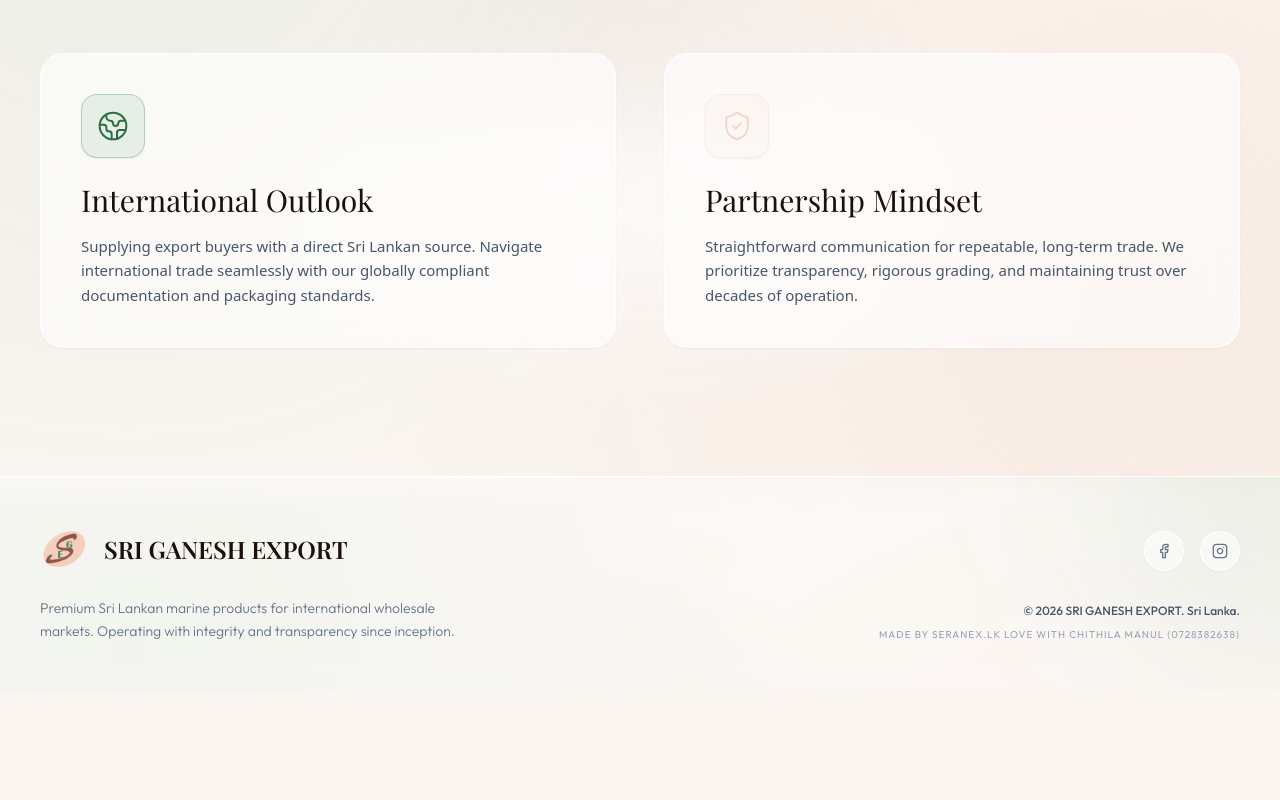
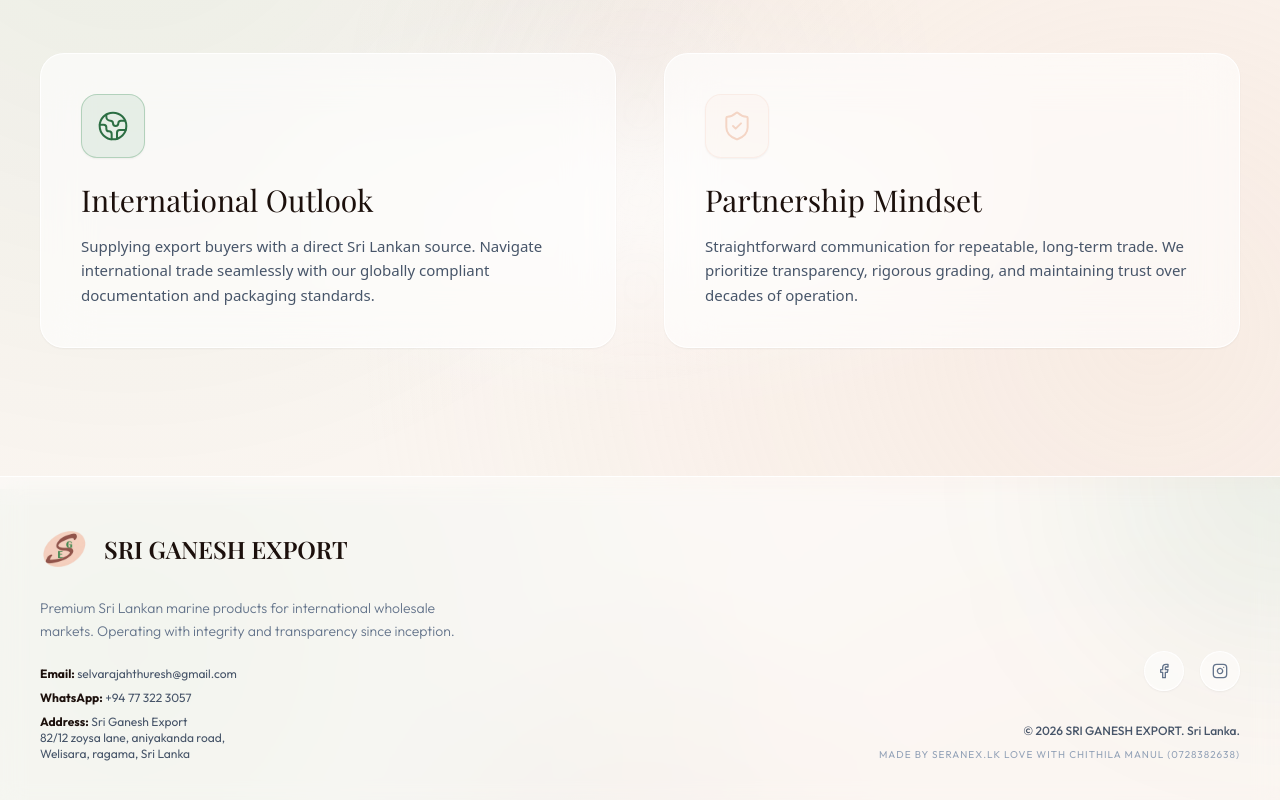
Before and after one commit to chithilamanul1/sri-ganesh, a Next.js app: page / in a window 1280 px wide. Shown: the part 2711-3511 px from the top of the page. Before the commit the page ends 3401 px from the top, so only its background shows below. Built offline with nearby package versions, Linux system fonts and the light colour scheme; a web font is replaced by a local one.

Commit message:
Update footer with full contact details

```diff
--- a/src/components/SiteChrome.tsx
+++ b/src/components/SiteChrome.tsx
@@ -138,9 +138,14 @@ export function SiteFooter() {
             <img src="/logo.png" alt="SRI GANESH EXPORT Logo" className="h-12 w-auto object-contain mix-blend-multiply" />
             <span className="font-serif text-2xl text-brown-dark font-bold">SRI GANESH EXPORT</span>
           </Link>
-          <p className="max-w-md text-sm leading-relaxed text-slate-500 font-light">
+          <p className="max-w-md text-sm leading-relaxed text-slate-500 font-light mb-6">
             Premium Sri Lankan marine products for international wholesale markets. Operating with integrity and transparency since inception.
           </p>
+          <div className="flex flex-col gap-2 text-xs text-slate-600">
+            <p><strong className="font-bold text-brown-dark">Email:</strong> <a href="mailto:selvarajahthuresh@gmail.com" className="hover:text-green-dark transition-colors">selvarajahthuresh@gmail.com</a></p>
+            <p><strong className="font-bold text-brown-dark">WhatsApp:</strong> <a href="https://wa.me/94773223057" className="hover:text-green-dark transition-colors">+94 77 322 3057</a></p>
+            <p><strong className="font-bold text-brown-dark">Address:</strong> Sri Ganesh Export<br />82/12 zoysa lane, aniyakanda road,<br />Welisara, ragama, Sri Lanka</p>
+          </div>
         </div>
 
         <div className="flex flex-col gap-8 lg:items-end w-full lg:w-auto mt-6 lg:mt-0">
```
